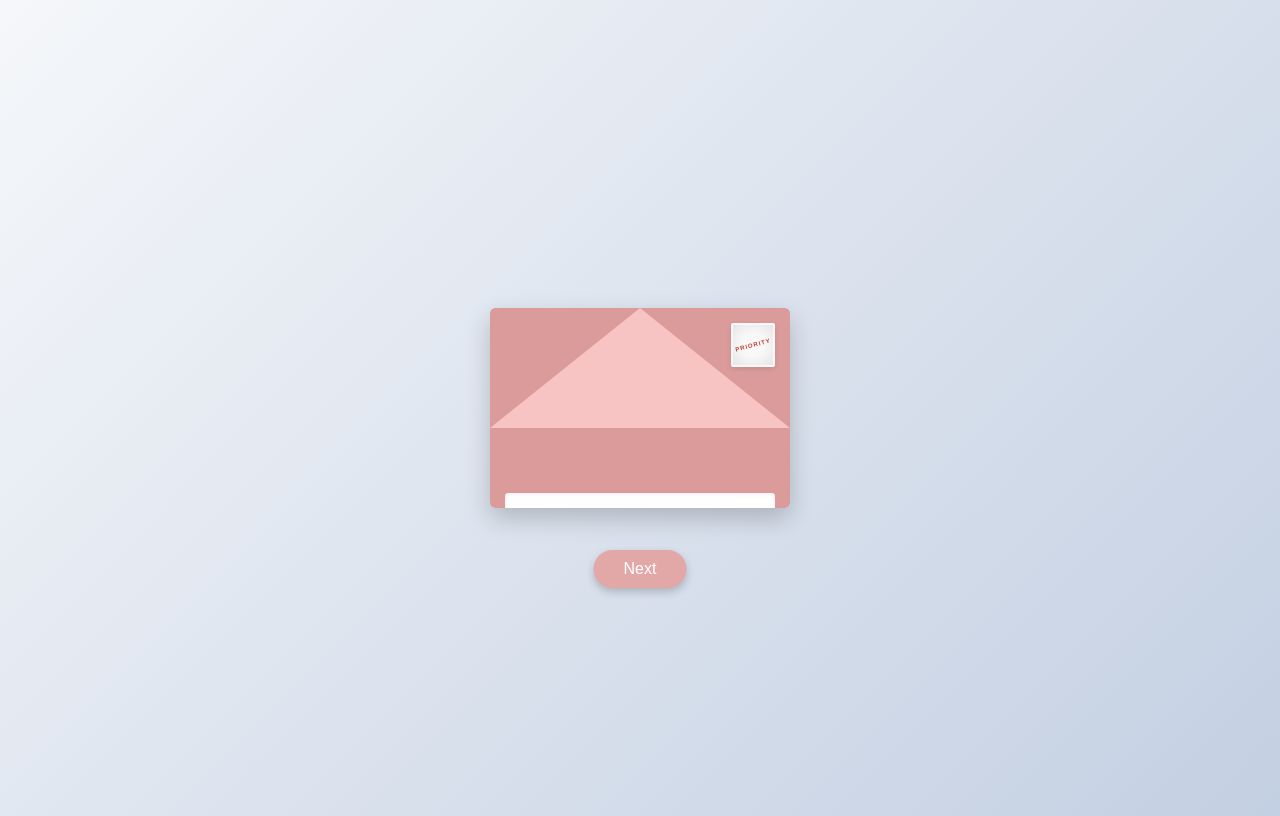
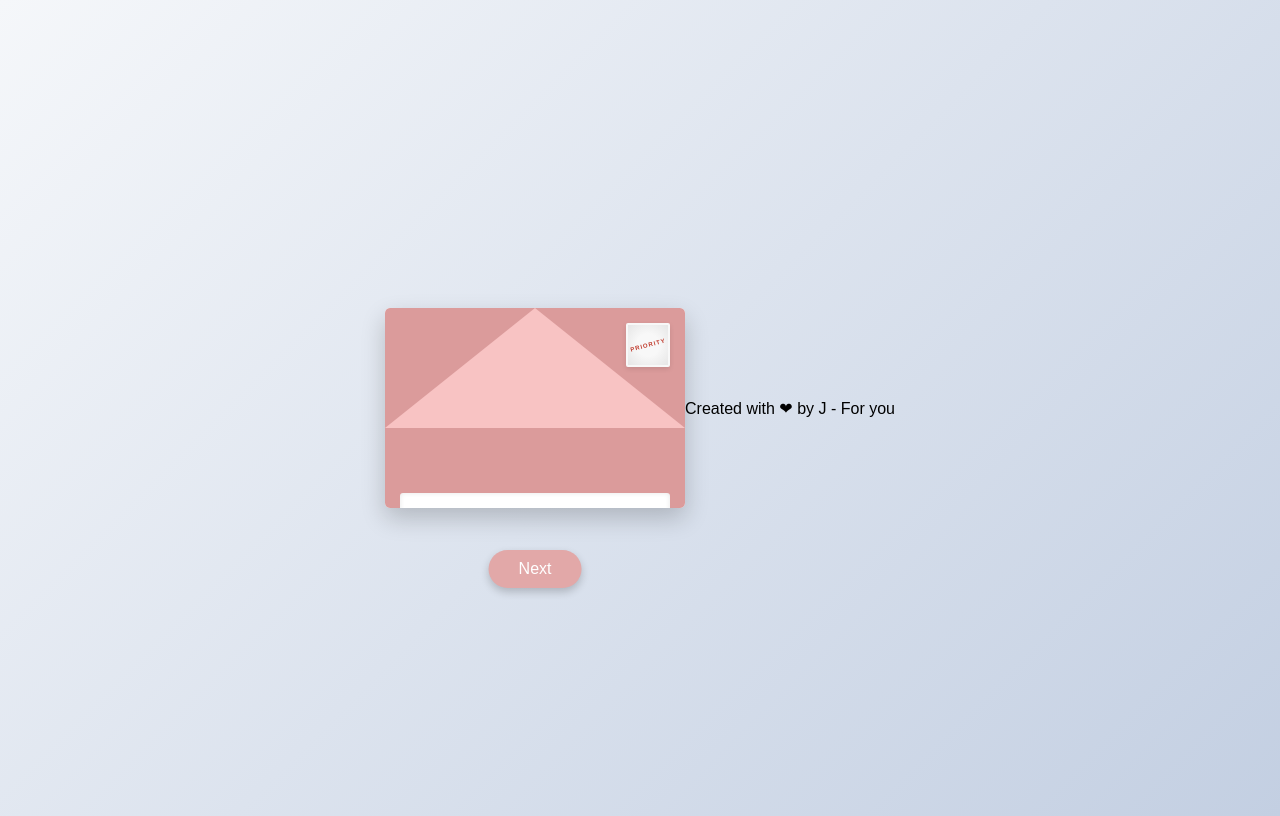
Before and after one commit to jaypee13e/HULT, a plain HTML site: page index.html in a window 1280 px wide. Drawn offline with Linux system fonts and the light colour scheme.

Commit message:
Update index.html

```diff
--- a/index.html
+++ b/index.html
@@ -25,5 +25,9 @@
       </div>
     </div>
   </div>
+
+   <footer>
+    <p>Created with ❤ by J - For you</p>
+  </footer>
 </body>
 </html>
```
